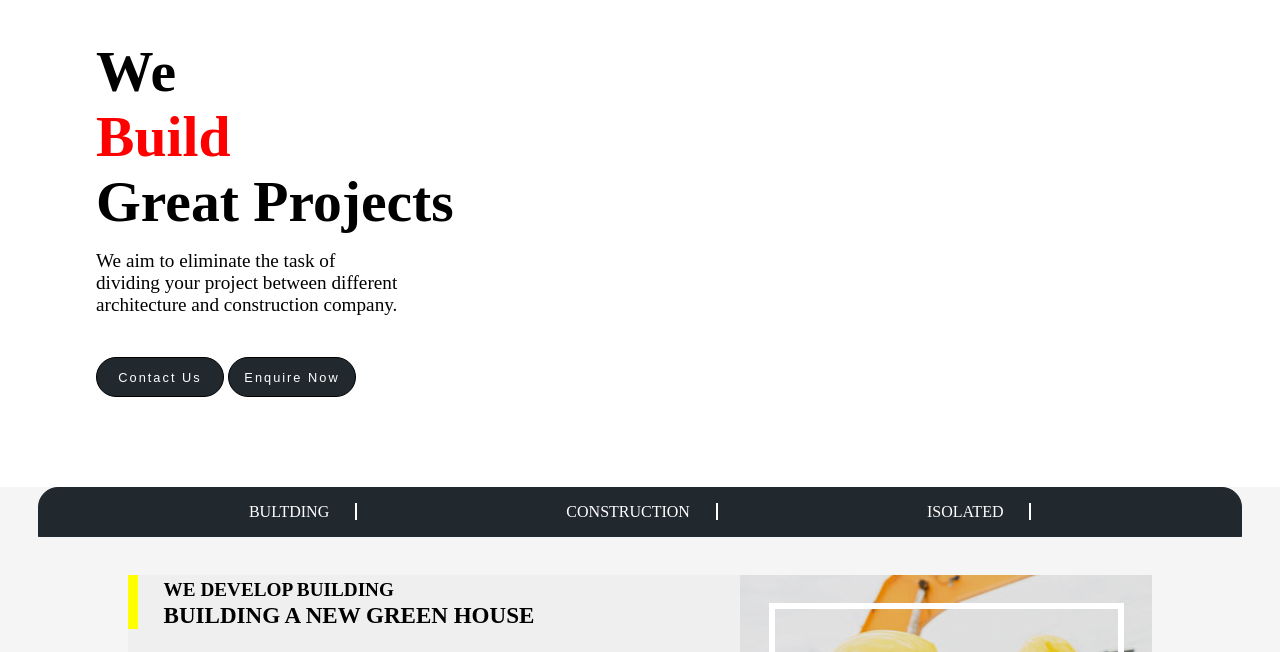
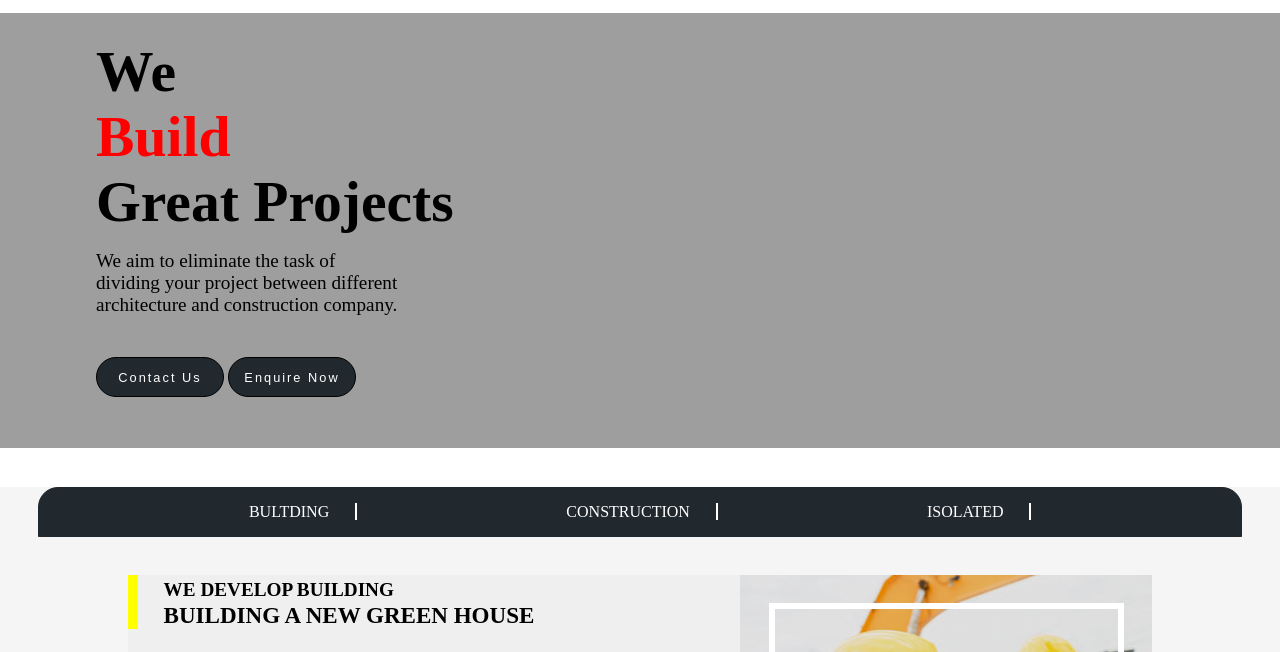
Before and after one commit to mhi1627/Construction, a plain HTML site: page index.html in a window 1280 px wide. Shown: the part 119-771 px from the top of the page. Drawn offline with Linux system fonts and the light colour scheme; the site is published under a folder, as on GitHub Pages, so addresses that start at the root find nothing.

Commit message:
Update style.css

```diff
--- a/style.css
+++ b/style.css
@@ -154,7 +154,7 @@ li{
 .section-first {
     margin: 2vh 0;
     padding: 2vw 12vh ;
-    background-image: url(/Imgs/sec-1-bg.jpg);
+    background-image: url(Imgs/sec-1-bg.jpg);
     background-size: cover;
 }
 
```
